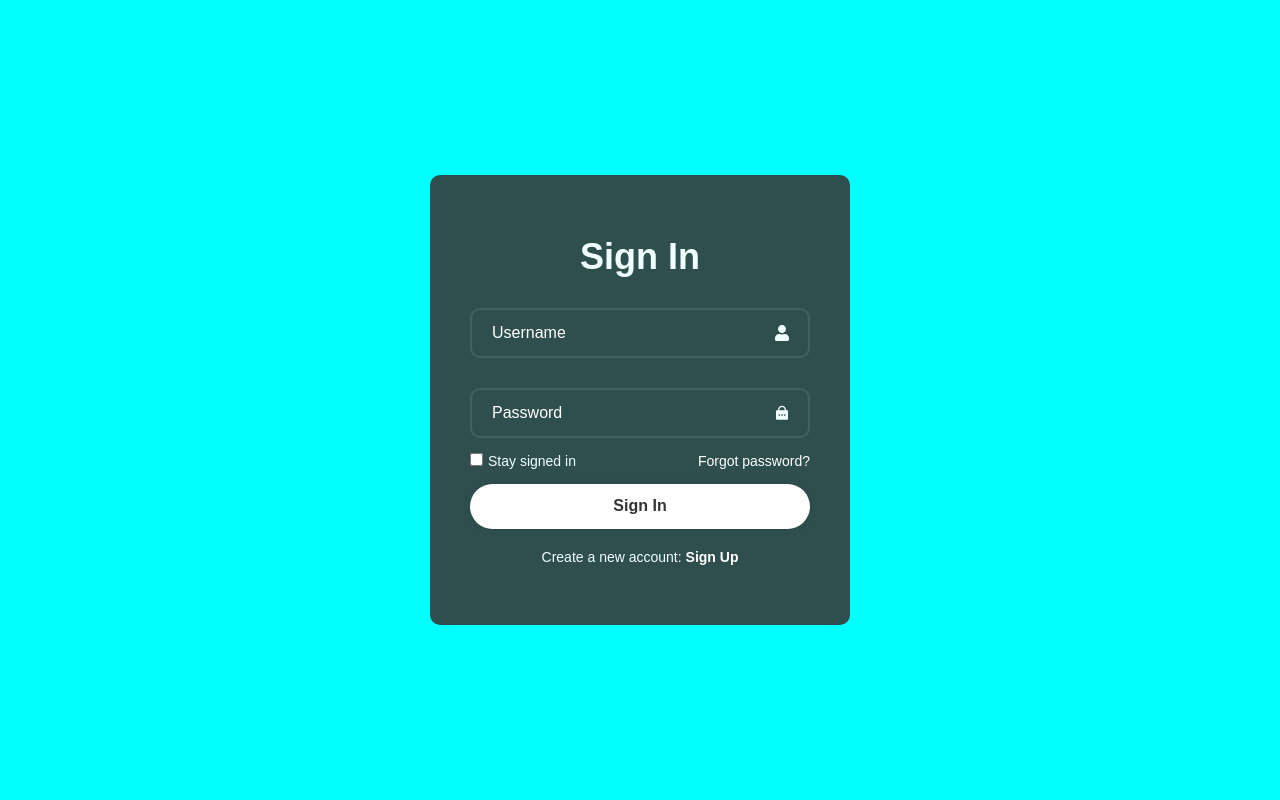
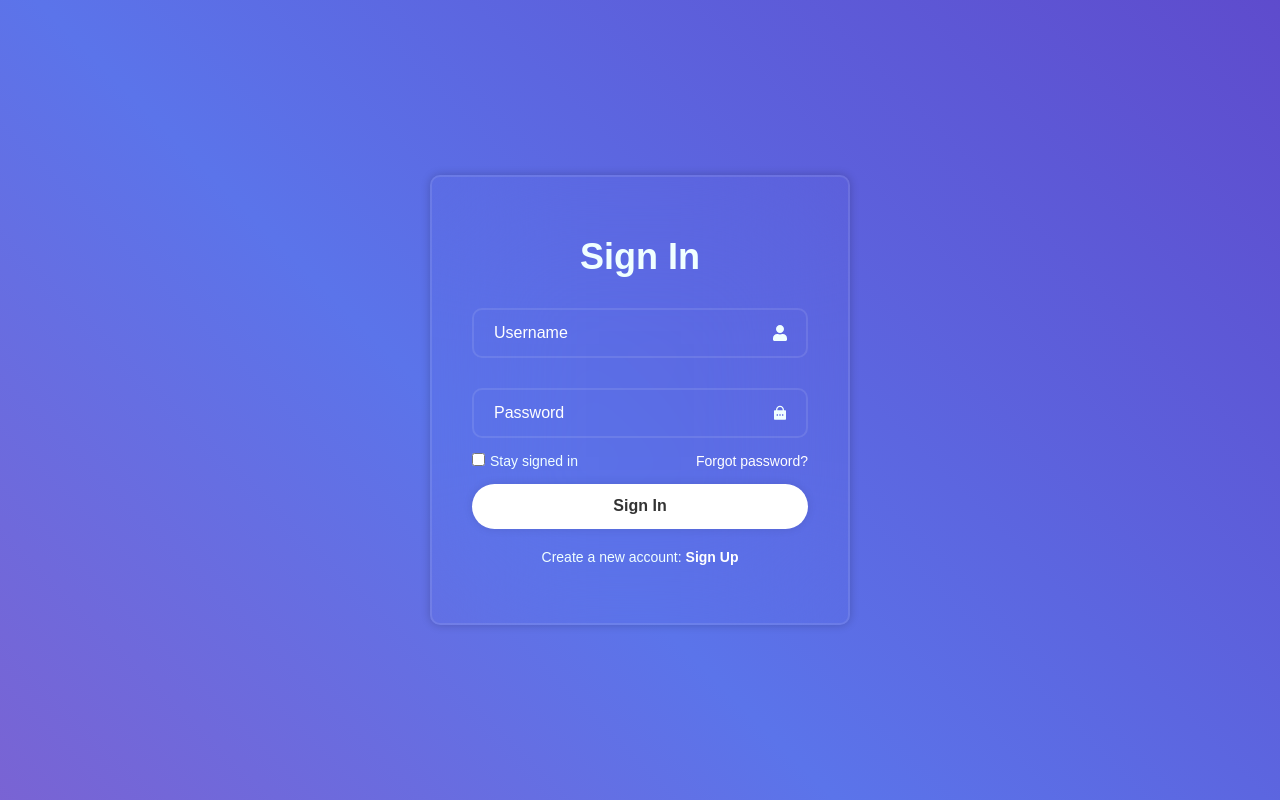
Before and after one commit to xAp0110x/E-commerce-React, a React (Create React App) app in the folder e-commerce-project/: page / in a window 1280 px wide. Built offline with nearby package versions, Linux system fonts and the light colour scheme.

Commit message:
Styles, animations, comments added

```diff
--- a/e-commerce-project/src/Styles/SignInUp.css
+++ b/e-commerce-project/src/Styles/SignInUp.css
@@ -3,7 +3,20 @@
     display: flex;
     justify-content: center;
     align-items: center;
-    background-color: aqua;
+    background: linear-gradient(45deg, #6f44bf, #a64bb2, #5B74EA, #6030B9);
+    background-size: 300% 300%;
+    animation: color 12s ease-in-out infinite;
+}
+@keyframes color{
+    0%{
+        background-position: 0 50%;
+    }
+    50%{
+        background-position: 100% 50%;
+    }
+    100%{
+        background-position: 0 50%;
+    }
 }
 
 .sign-in-up-wrapper{
@@ -13,7 +26,10 @@
     width: 420px;
     height: 450px;
     border-radius: 10px;
-    background-color:darkslategray;
+    background-color: transparent;
+    border: 2px solid rgba(255, 255, 255, .1);
+    backdrop-filter: blur(70px);
+    box-shadow: 0 0 10px rgba(0, 0, 0, .2);
     color: azure;
     overflow: hidden;
     transition: height .2s ease;
```
